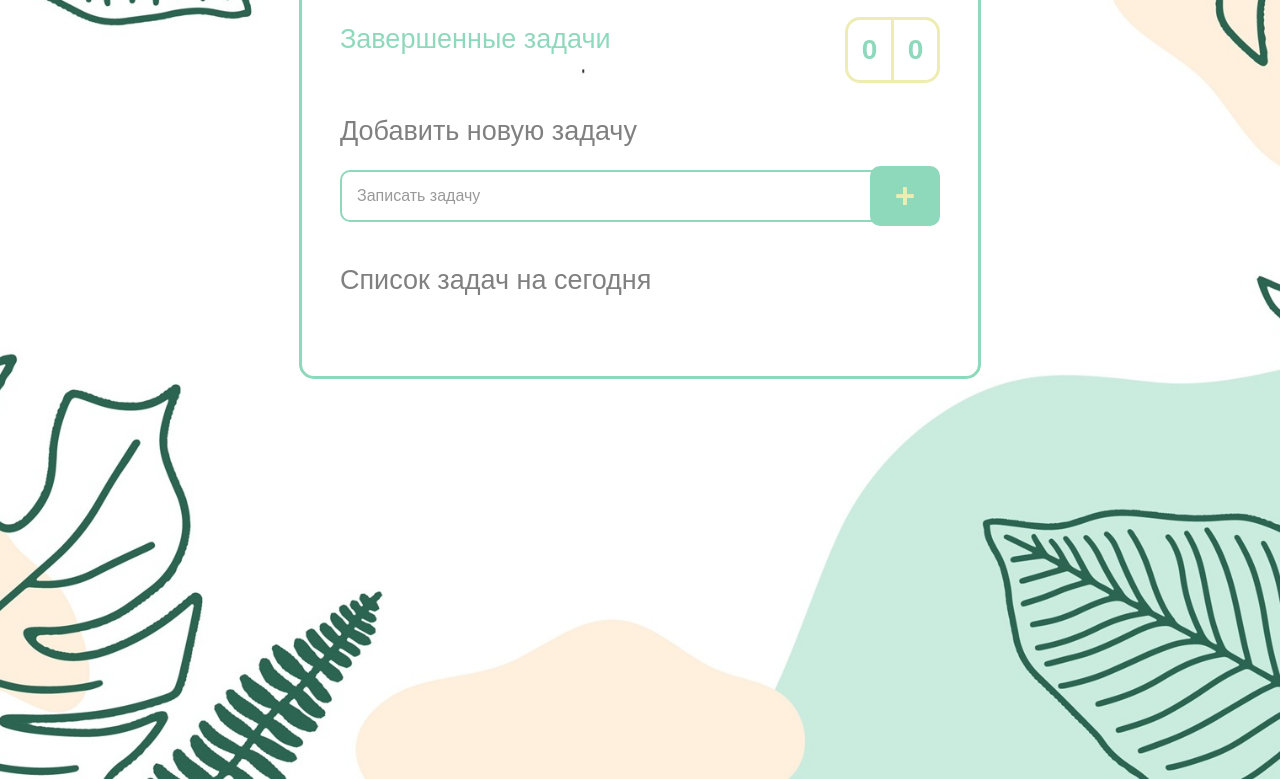
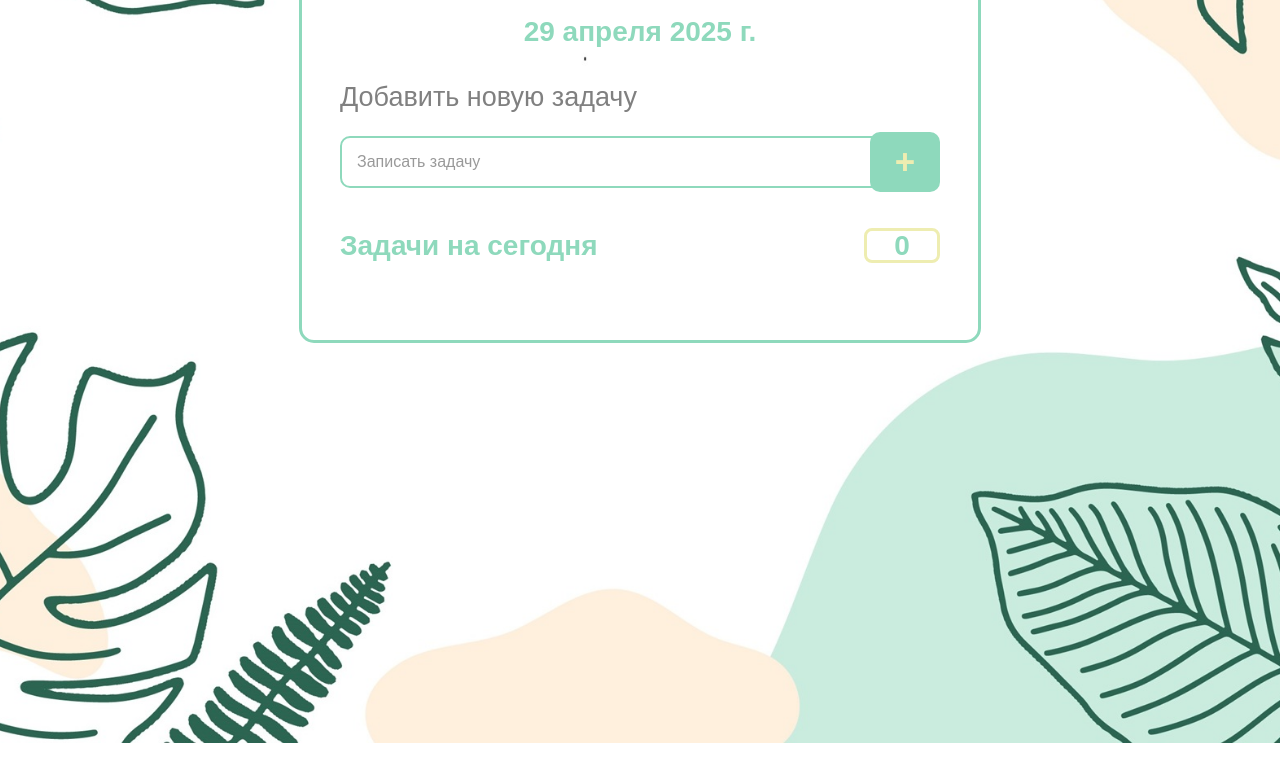
Before and after one commit to Lili-126/todo-list, a plain HTML site: page index.html in a window 1280 px wide. Shown: the part 299-1078 px from the top of the page. After the commit the page ends 1042 px from the top, so only its background shows below. Drawn offline with Linux system fonts and the light colour scheme.

Commit message:
feat: date added to the app

```diff
--- a/index.html
+++ b/index.html
@@ -10,13 +10,7 @@
 <body>
   <div class="container">
     <h1 class="title">Список дел</h1>
-    <div class="progress-bar">
-      <h2 class="subtitle">Завершенные задачи</h2>
-      <div class="progress-bar__numbers">
-        <span id="score">0</span>
-        <span id="count">0</span>
-      </div>
-    </div>
+    <div class="date"></div>
     <form id="form">
       <h2 class="subtitle">Добавить новую задачу</h2>
       <div class="task-submit">
@@ -26,7 +20,11 @@
         </button>
       </div>
     </form>
-    <ul class="list">Список задач на сегодня
+    <div class="scoreTasks">
+         <span>Задачи на сегодня</span>
+         <span id="score">0</span>
+    </div>
+    <ul class="list">
       <!-- <li class="list__item">
         <span class="item__text">Задача №1</span>
         <div class="wrapper__btn">
--- a/main.js
+++ b/main.js
@@ -2,7 +2,25 @@ const formSubmit = document.querySelector('#form');
 const submitInput = document.querySelector('#submit-input');
 const list = document.querySelector('.list');
 let score = 0;
-let count = 0;
+
+
+const createDate = () => {
+  const date = document.querySelector('.date');
+  const textDate = document.createElement('span');
+  textDate.classList.add('text-date');
+  let a = new Date().toLocaleString('ru',
+    {
+      day: 'numeric',
+      month: 'long',
+      year: 'numeric',
+    });
+  console.log(a);
+  textDate.innerHTML = a;
+  date.append(textDate);
+}
+createDate();
+
+
 
 
 //создаёт новую задачу
@@ -44,13 +62,6 @@ const addListItem = (e) => {
 
 formSubmit.addEventListener('submit', addListItem);
 
-
-//считает выполненные задачи
-const calcDoneTasks = (count) => {
-  const spanScore = document.querySelector('#count');
-  spanScore.textContent = `${count}`;
-}
-
 //отмечает выполненные задачи
 const checkedTask = (target) => {
   const parentNode = target.closest('.list__item');
@@ -59,8 +70,6 @@ const checkedTask = (target) => {
 
   if (taskText) {
     taskText.classList.add('item__text_done');
-    count += 1;
-    calcDoneTasks(count);
   }
 
   if (taskTextDone) {
--- a/style.css
+++ b/style.css
@@ -34,12 +34,6 @@ ul {
   font-size: clamp(2rem, 1.767rem + 1.04vw, 2.7rem);
   font-weight: normal;
   line-height: clamp(3rem, 2.767rem + 1.04vw, 3.7rem);
-}
-
-span {
-  font-size: 2rem;
-  font-weight: normal;
-  line-height: 3rem;
 }
 
 @media all and (max-width: 560px) {
@@ -87,53 +81,20 @@ body {
   margin-bottom: 30px;
 }
 
-.subtitle {
-  margin-bottom: 20px;
+.date {
+  text-align: center;
+  margin-bottom: 30px;
 }
 
-.progress-bar {
-  display: flex;
-  justify-content: space-between;
-  align-items: center;
-  margin-bottom: 30px;
+.text-date{
   color: var(--color-primary);
-}
-
-.progress-bar__numbers {
-  display: flex;
-  justify-content: center;
-  align-items: center;
-  width: clamp(85px, 6.94vw, 120px);
-  height: 60px;
-  border: 3px solid var(--color-secondary);
-  border-radius: 15px;
-}
-
-#score,
-#count {
-  display: flex;
-  justify-content: center;
-  align-items: center;
-  width: 50%;
   font-size: 2.8rem;
   line-height: 2.9rem;
   font-weight: 700;
 }
 
-#score {
-  border-right: 3px solid var(--color-secondary);
-}
-
-@media all and (max-width: 560px) {
-  .progress-bar__numbers {
-    height: 50px;
-  }
-
-  #score,
-  #count {
-    font-size: 2.3rem;
-    line-height: 2.4rem;
-  }
+.subtitle {
+  margin-bottom: 20px;
 }
 
 .task-submit {
@@ -190,6 +151,32 @@ body {
   color:  var(--color-secondary);
 }
 
+.scoreTasks {
+  display: flex;
+  justify-content: space-between;
+  align-items: center;
+  margin-bottom: 30px;
+  color: var(--color-primary);
+  font-size: 2.8rem;
+  line-height: 2.9rem;
+  font-weight: 700;
+}
+
+#score {
+  width: 70px;
+  border: 3px solid #eeedb1;
+  border-radius: 8px;
+  text-align: center;
+}
+
+@media all and (max-width: 560px) {
+
+  #score {
+    font-size: 2.3rem;
+    line-height: 2.4rem;
+  }
+}
+
 .list {
   margin-bottom: 40px;
 }
@@ -202,6 +189,9 @@ body {
 
 .item__text {
   flex-basis: 72%;
+  font-size: 2rem;
+  font-weight: normal;
+  line-height: 3rem;
 }
 
 .item__text_done {
```
